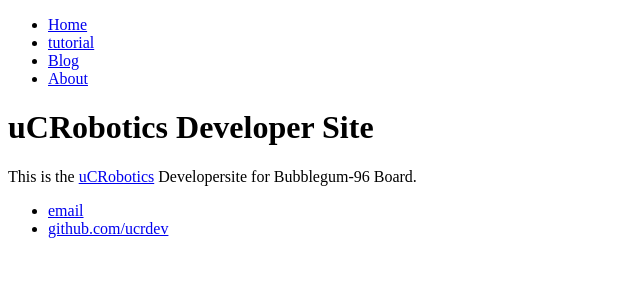
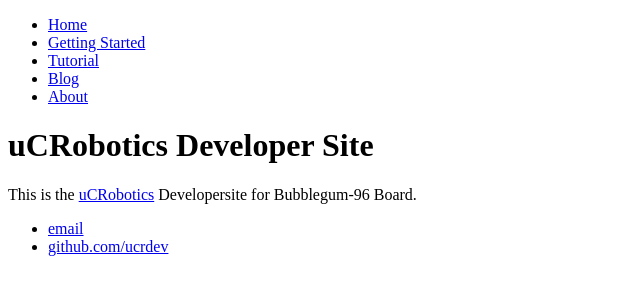
Before and after one commit to uCRDev/uCRDev.github.io, a plain HTML site: page index.html in a window 1280 px wide. Shown: the whole page, without its empty margins (0-640 px from the left). Drawn offline with Linux system fonts and the light colour scheme.

Commit message:
Update index.html

```diff
--- a/index.html
+++ b/index.html
@@ -7,7 +7,8 @@
 		<nav>
     		<ul>
         		<li><a href="/">Home</a></li>
-        		<li><a href="/tutorial">tutorial</a></li>
+        		<li><a href="/getting-started">Getting Started</a>
+        		<li><a href="/tutorial">Tutorial</a></li>
         		<li><a href="/blog">Blog</a></li>
         		<li><a href="/about">About</a></li>
     		</ul>
```
